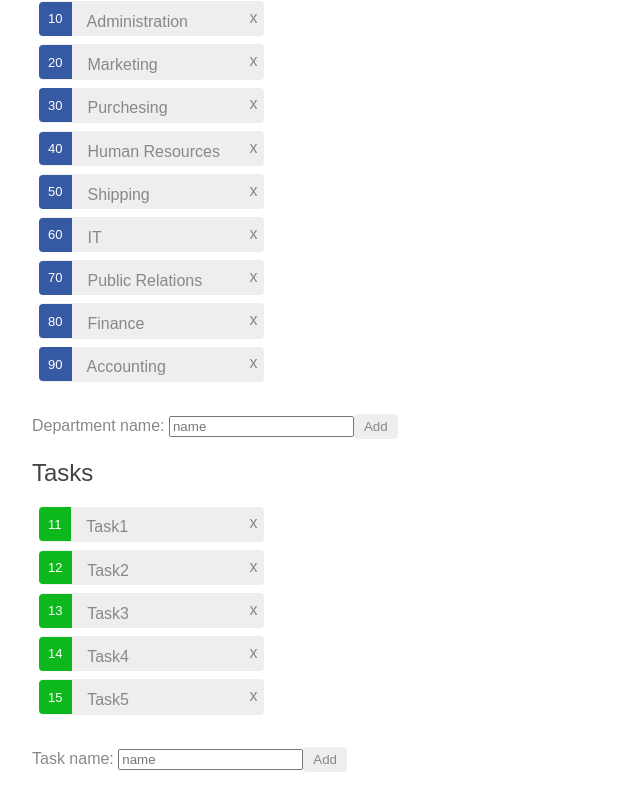
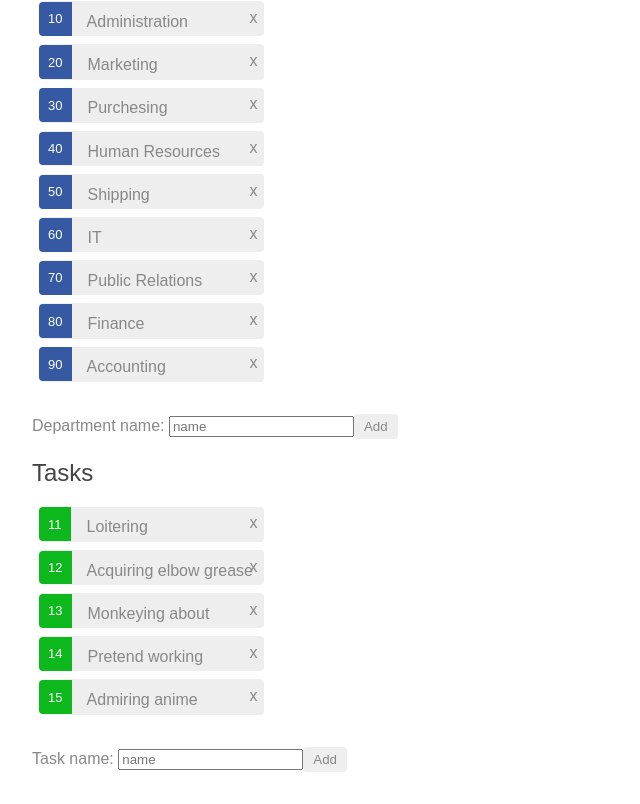
Before and after one commit to TheLostOne-dot/Web2, an Angular app in the folder Web2-Project/: page / in a window 1280 px wide. Shown: the part 408-1212 px from the top of the page, without its empty margins (0-640 px from the left). Built offline with nearby package versions, Linux system fonts and the light colour scheme.

Commit message:
minor changes

```diff
--- a/Web2-Project/src/app/mock-tasks.ts
+++ b/Web2-Project/src/app/mock-tasks.ts
@@ -1,9 +1,9 @@
-import { Task } from '../tasks/task';
+import { Task } from './task';
 
 export const Tasks: Task[] = [
-    { id:11, name: 'Task1'},
-    { id:12, name: 'Task2'},
-    { id:13, name: 'Task3'},
-    { id:14, name: 'Task4'},
-    { id:15, name: 'Task5'}
+    { id:11, name: 'Loitering'},
+    { id:12, name: 'Acquiring elbow grease'},
+    { id:13, name: 'Monkeying about'},
+    { id:14, name: 'Pretend working'},
+    { id:15, name: 'Admiring anime'}
 ]
```
